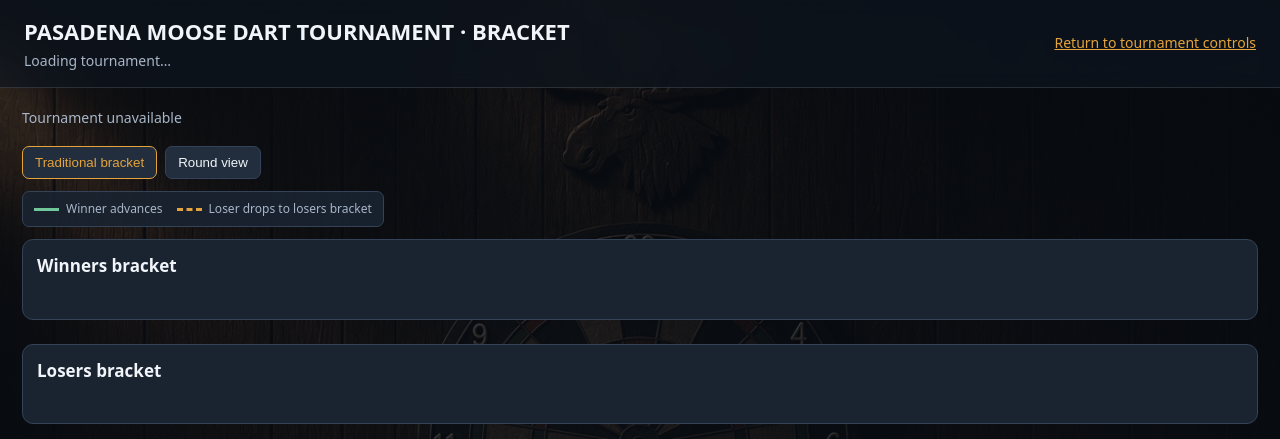
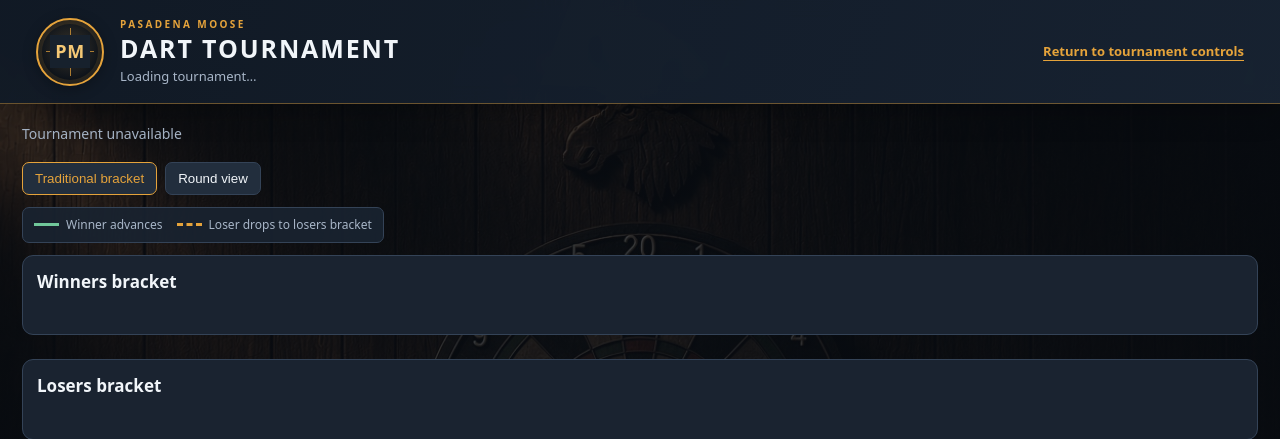
Before and after one commit to linuxguy421/dartmaster, a Python web app: template app/templates/bracket.html in a window 1280 px wide. Shown: the top 439 px of the page. Run offline with Jinja, Linux system fonts and the light colour scheme; the template is opened without the code that fills it, so the values that code supplies are empty.

Commit message:
Unify tournament masthead and add logo placeholder

```diff
--- a/app/templates/bracket.html
+++ b/app/templates/bracket.html
@@ -29,12 +29,20 @@ body{background:#10151d!important;position:relative;isolation:isolate}
 body::before{content:"";position:fixed;inset:0;z-index:-1;background:linear-gradient(rgba(9,13,19,.78),rgba(9,13,19,.86)),url('/assets/background.jpg') center center/cover no-repeat;}
 header{background:rgba(15,22,31,.72)!important;backdrop-filter:blur(8px);border-bottom:1px solid rgba(255,255,255,.12)!important}
 main>section,.board,.ready-queue,.bracket,.results,.ready-match,.bracket-match{background-color:rgba(25,34,46,.82)!important;backdrop-filter:blur(5px)}
+
+/* Shared Pasadena Moose tournament masthead */
+.site-header{min-height:104px;padding:16px clamp(18px,3vw,36px)!important;display:flex;align-items:center;justify-content:space-between;gap:22px;flex-wrap:wrap;background:linear-gradient(110deg,rgba(17,26,38,.97),rgba(25,37,52,.91))!important;border-bottom:1px solid rgba(229,163,59,.42)!important;box-shadow:0 8px 28px rgba(0,0,0,.24);backdrop-filter:blur(10px)}
+.brand-lockup{display:flex;align-items:center;gap:16px;min-width:0}.brand-mark{width:68px;height:68px;flex:0 0 68px;display:grid;place-items:center;border:2px solid var(--accent);border-radius:50%;background:radial-gradient(circle at 50% 45%,rgba(229,163,59,.2),rgba(10,16,24,.92) 68%);box-shadow:inset 0 0 0 4px rgba(229,163,59,.12),0 3px 14px rgba(0,0,0,.28);position:relative}.brand-mark:before,.brand-mark:after{content:"";position:absolute;background:var(--accent);opacity:.72}.brand-mark:before{width:1px;height:48px}.brand-mark:after{height:1px;width:48px}.brand-mark span{z-index:1;padding:3px 5px;background:#17212d;color:#f4c875;font-size:18px;font-weight:900;letter-spacing:.04em}.brand-copy{min-width:0}.brand-kicker{font-size:10px;font-weight:800;letter-spacing:.24em;color:var(--accent);line-height:1.3}.site-header h1{margin:2px 0 1px;font-size:clamp(19px,2.2vw,25px);font-weight:850;letter-spacing:.075em;line-height:1.2;color:var(--text)}.site-header p{margin:4px 0 0;color:var(--muted);font-size:13px}.header-actions{display:flex;align-items:center;justify-content:flex-end;gap:16px;flex-wrap:wrap}.header-actions a{font-size:13px;font-weight:650;text-underline-offset:4px}.header-actions button{font-size:13px}
+@media(max-width:560px){.site-header{align-items:flex-start;padding:13px 16px!important;gap:12px}.brand-lockup{gap:12px}.brand-mark{width:54px;height:54px;flex-basis:54px}.brand-mark:before{height:38px}.brand-mark:after{width:38px}.brand-mark span{font-size:15px}.header-actions{width:100%;justify-content:flex-start;padding-left:66px}}
 </style>
 </head>
 <body>
-<header>
- <div><h1>PASADENA MOOSE DART TOURNAMENT · BRACKET</h1><p id="tournament-name">Loading tournament…</p></div>
- <div><a id="back-link" href="#">Return to tournament controls</a></div>
+<header class="site-header">
+ <div class="brand-lockup">
+  <div class="brand-mark" aria-label="Pasadena Moose logo placeholder"><span>PM</span></div>
+  <div class="brand-copy"><div class="brand-kicker">PASADENA MOOSE</div><h1>DART TOURNAMENT</h1><p id="tournament-name">Loading tournament…</p></div>
+ </div>
+ <div class="header-actions"><a id="back-link" href="#">Return to tournament controls</a></div>
 </header>
 <main>
  <div class="summary" id="summary">Loading bracket…</div>
```
